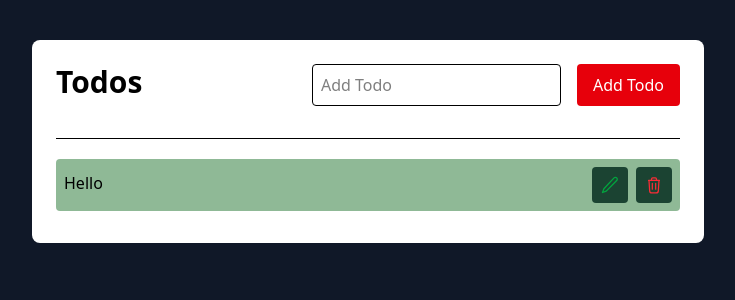
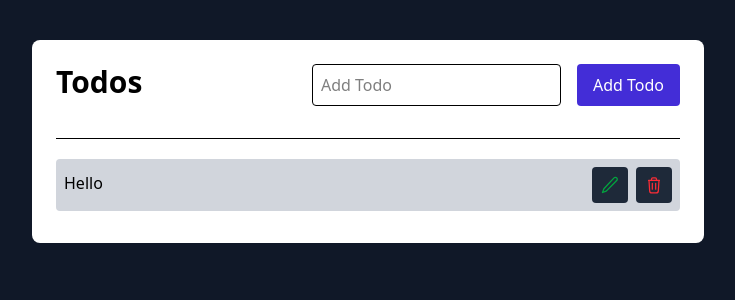
Before and after one commit to sandeepcodelab/Todo, a React (Vite) app: page / in a window 1280 px wide. Shown: the top 300 px of the page, without its empty margins (272-1007 px from the left). Built offline with nearby package versions, Linux system fonts and the light colour scheme.

Commit message:
complete todo interface

```diff
--- a/src/App.jsx
+++ b/src/App.jsx
@@ -16,7 +16,7 @@ function App() {
               />
               <button
                 type="submit"
-                className="bg-red-600 text-white px-4 py-2 rounded hover:bg-cyan-700 transition duration-200 w-full sm:w-auto"
+                className="bg-indigo-700 hover:bg-indigo-800 cursor-pointer text-white px-4 py-2 rounded transition duration-200 w-full sm:w-auto"
               >
                 Add Todo
               </button>
@@ -24,11 +24,11 @@ function App() {
           </div>
           <hr className='mt-8 mb-5'/>
           <ul>
-            <li className='bg-[#8fb996] mb-2 p-2 rounded flex justify-between'>
+            <li className='bg-gray-300 mb-2 p-2 rounded flex justify-between'>
               <div className='pt-1'>Hello</div>
               <div>
                 <button
-                  className='bg-[#1b4332] mx-2 p-2 rounded text-green-600 hover:text-green-700 cursor-pointer'
+                  className='bg-gray-800 hover:bg-gray-700 mx-2 p-2 rounded text-white cursor-pointer'
                   title='Edit'
                 >
                   <svg
@@ -47,7 +47,7 @@ function App() {
                   </svg>
                 </button>
                 <button
-                  className='bg-[#1b4332] p-2 rounded text-red-600 hover:text-red-700 cursor-pointer'
+                  className='bg-gray-800 hover:bg-gray-700 p-2 rounded text-red-600 cursor-pointer'
                   title='Delete'
                 >
                   <svg
```
